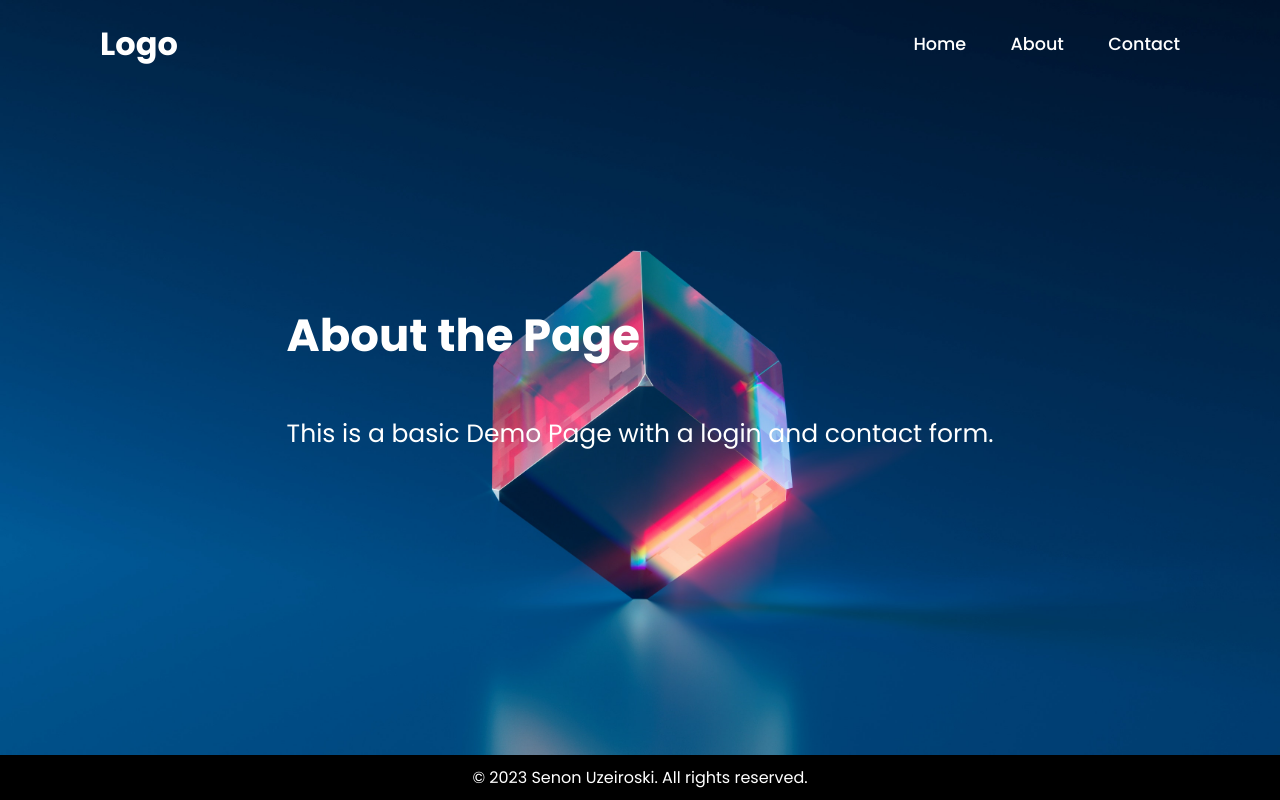
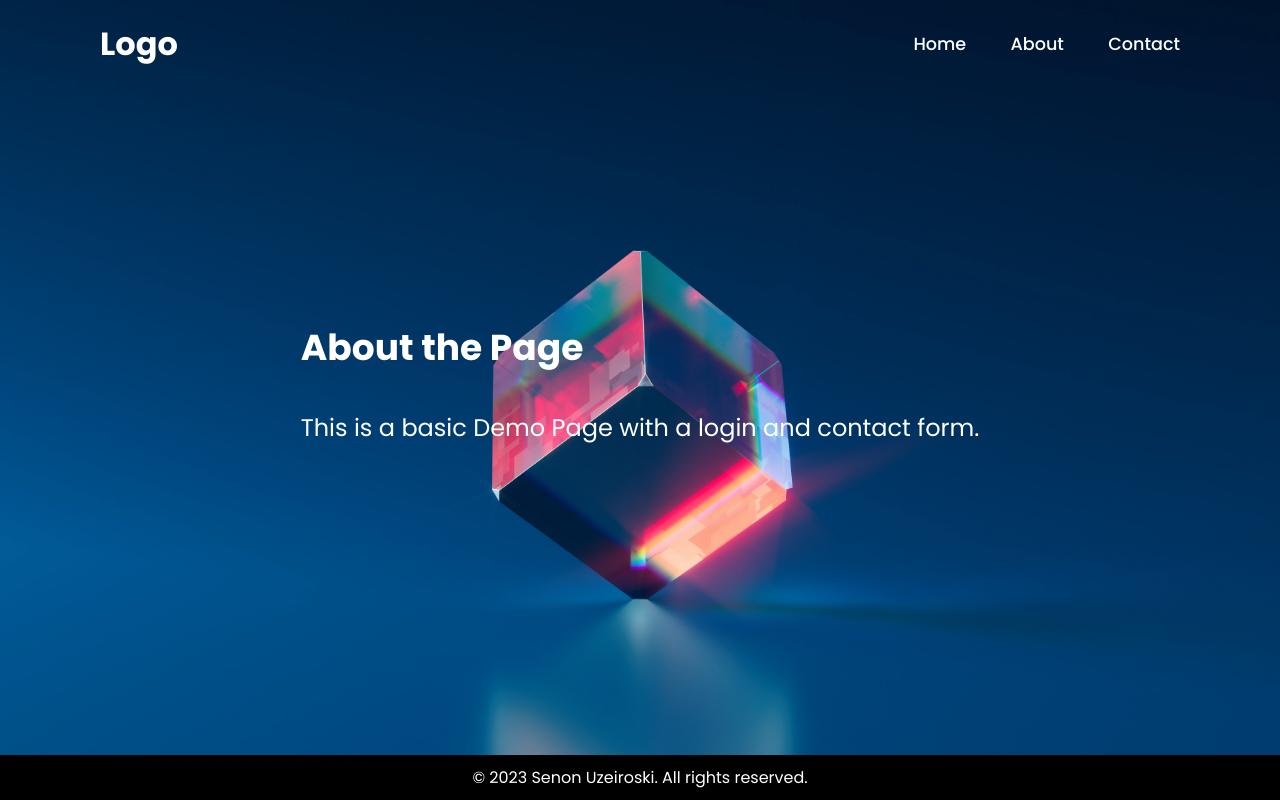
Before and after one commit to senones/Website-with-Login-Demo, a plain HTML site: page About.html in a window 1280 px wide. Drawn offline with Linux system fonts and the light colour scheme.

Commit message:
changed fontsize of about page again

```diff
--- a/style.css
+++ b/style.css
@@ -265,13 +265,13 @@ header {
 
 /* Define a CSS rule for the 'p' element inside the '.About' class */
 .About p {
-    font-size: 25px;
+    font-size: 24px;
     color:#fff;
 }
 
 .About {
     color:white;
-    font-size: 30px;
+    font-size: 24px;
 
 }
 
```
